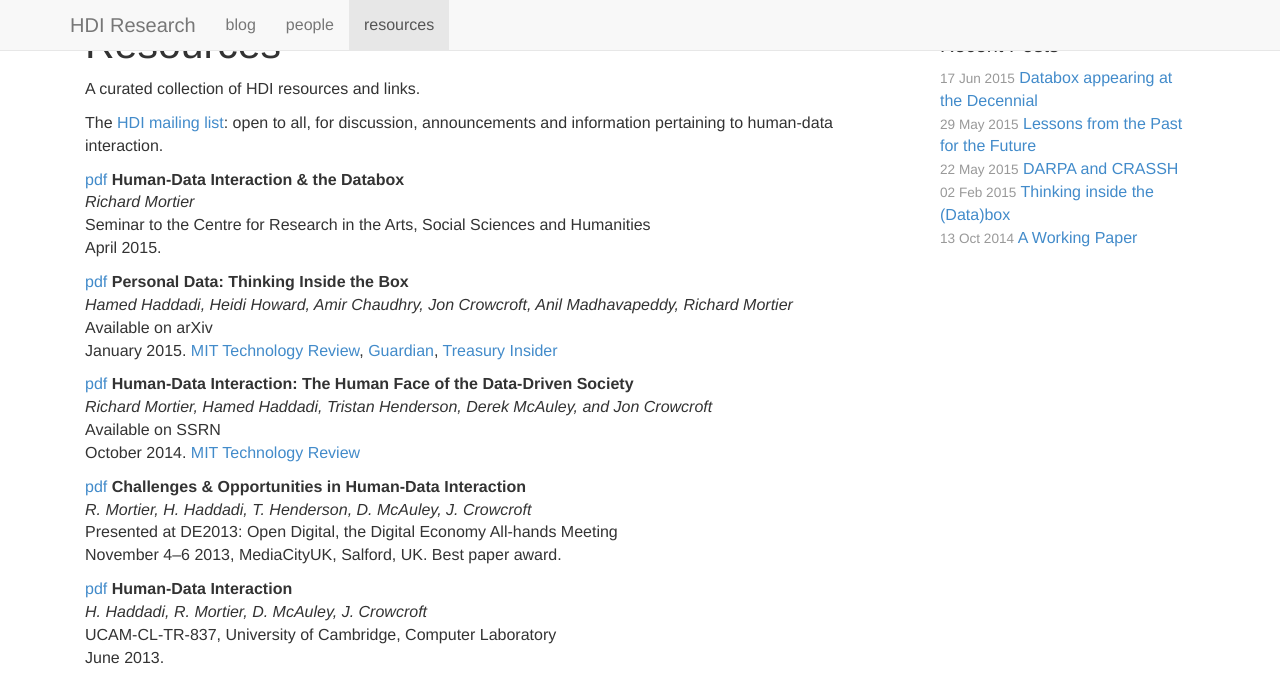
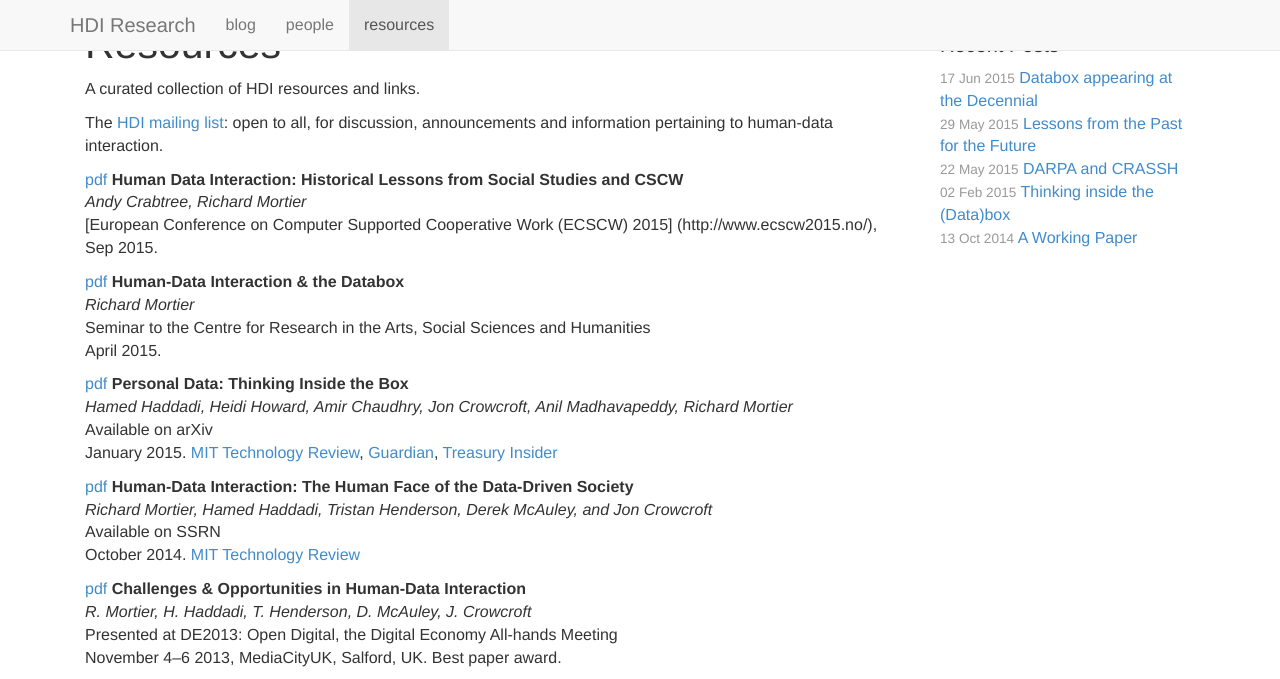
Before and after one commit to hdiresearch/hdiresearch.github.io, a Jekyll site: the page built from resources/index.md, in a window 1280 px wide and 1146 px high. Shown: the top 679 px of the window. Built offline with Jekyll 4.4.1, drawn with Linux system fonts in a browser that asks for light colours; nearby versions of some CDN libraries; some web fonts are replaced; part of the change alters nothing that is shown.

Commit message:
site: fix resources page

```diff
--- a/resources.md
+++ /dev/null
@@ -1,47 +0,0 @@
----
-layout: page
-section: resources
-parent: home
-title: HDI Resources
-description: Collected HDI Resources
----
-
-# Resources
-
-A curated collection of HDI resources and links.
-
-The [HDI mailing list](http://jiscmail.ac.uk/HDI): open to all, for discussion, announcements and information pertaining to human-data interaction.
-
-[pdf](201504-crassh.pdf)
-__Human-Data Interaction & the Databox__<br />
-_Richard Mortier_<br />
-Seminar to the Centre for Research in the Arts, Social Sciences and Humanities<br/>
-April 2015.
-
-[pdf](http://arxiv.org/pdf/1501.04737v1.pdf)
-__Personal Data: Thinking Inside the Box__<br />
-_Hamed Haddadi, Heidi Howard, Amir Chaudhry, Jon Crowcroft, Anil Madhavapeddy, Richard Mortier_<br />
-Available on arXiv<br />
-January 2015.
-[MIT Technology Review](http://www.technologyreview.com/view/534526/how-a-box-could-solve-the-personal-data-conundrum/),
-[Guardian](http://www.theguardian.com/technology/2015/feb/01/control-personal-data-databox-end-user-agreement),
-[Treasury Insider](http://www.treasuryinsider.com/2015/01/29/the-team-that-wants-to-give-you-back-all-your-data-and-why-thats-great-news-for-the-fintech-industry/)
-
-[pdf](http://ssrn.com/abstract=2508051)
-__Human-Data Interaction: The Human Face of the Data-Driven Society__<br />
-_Richard Mortier, Hamed Haddadi, Tristan Henderson, Derek McAuley, and Jon Crowcroft_<br />
-Available on SSRN<br/>
-October 2014.
-[MIT Technology Review](http://www.technologyreview.com/view/533901/the-emerging-science-of-human-data-interaction/)
-
-[pdf](http://www.cs.nott.ac.uk/~rmm/papers/pdf/de13-hdi.pdf)
-__Challenges & Opportunities in Human-Data Interaction__<br />
-_R. Mortier, H. Haddadi, T. Henderson, D. McAuley, J. Crowcroft_<br />
-Presented at DE2013: Open Digital, the Digital Economy All-hands Meeting<br/>
-November 4--6 2013, MediaCityUK, Salford, UK. Best paper award.
-
-[pdf](http://www.cl.cam.ac.uk/techreports/UCAM-CL-TR-837.pdf)
-__Human-Data Interaction__<br />
-_H. Haddadi, R. Mortier, D. McAuley, J. Crowcroft_<br />
-UCAM-CL-TR-837, University of Cambridge, Computer Laboratory<br />
-June 2013.
--- a/resources/index.md
+++ b/resources/index.md
@@ -12,26 +12,44 @@ A curated collection of HDI resources and links.
 
 The [HDI mailing list](http://jiscmail.ac.uk/HDI): open to all, for discussion, announcements and information pertaining to human-data interaction.
 
+[pdf](http://mor1.github.io/publications/pdf/ecscw15-hdi.pdf)
+__Human Data Interaction: Historical Lessons from Social Studies and CSCW__<br
+/>
+_Andy Crabtree, Richard Mortier_<br />
+[European Conference on Computer Supported Cooperative Work (ECSCW) 2015]
+(http://www.ecscw2015.no/),<br />
+Sep 2015.
+
+[pdf](201504-crassh.pdf)
+__Human-Data Interaction & the Databox__<br />
+_Richard Mortier_<br />
+Seminar to the Centre for Research in the Arts, Social Sciences and Humanities<br/>
+April 2015.
+
 [pdf](http://arxiv.org/pdf/1501.04737v1.pdf)
 __Personal Data: Thinking Inside the Box__<br />
 _Hamed Haddadi, Heidi Howard, Amir Chaudhry, Jon Crowcroft, Anil Madhavapeddy, Richard Mortier_<br />
-The 5th decennial Aarhus conferences (Aarhus 2015), August 2015, Available on arXiv, <br/>
-Jan 2015. [MIT Technology Review](http://www.technologyreview.com/view/534526/how-a-box-could-solve-the-personal-data-conundrum/) , [Guardian](http://www.theguardian.com/technology/2015/feb/01/control-personal-data-databox-end-user-agreement) , [Treasury Insider](http://www.treasuryinsider.com/2015/01/29/the-team-that-wants-to-give-you-back-all-your-data-and-why-thats-great-news-for-the-fintech-industry/)
+Available on arXiv<br />
+January 2015.
+[MIT Technology Review](http://www.technologyreview.com/view/534526/how-a-box-could-solve-the-personal-data-conundrum/),
+[Guardian](http://www.theguardian.com/technology/2015/feb/01/control-personal-data-databox-end-user-agreement),
+[Treasury Insider](http://www.treasuryinsider.com/2015/01/29/the-team-that-wants-to-give-you-back-all-your-data-and-why-thats-great-news-for-the-fintech-industry/)
 
 [pdf](http://ssrn.com/abstract=2508051)
 __Human-Data Interaction: The Human Face of the Data-Driven Society__<br />
 _Richard Mortier, Hamed Haddadi, Tristan Henderson, Derek McAuley, and Jon Crowcroft_<br />
-Available on SSRN, <br/>
-Oct 2014. [MIT Technology Review](http://www.technologyreview.com/view/533901/the-emerging-science-of-human-data-interaction/)
+Available on SSRN<br/>
+October 2014.
+[MIT Technology Review](http://www.technologyreview.com/view/533901/the-emerging-science-of-human-data-interaction/)
 
-[pdf](http://www.cs.nott.ac.uk/~rmm/papers/pdf/de13-hdi.pdf)
+[pdf](http://mor1.github.io/publications/pdf/de13-hdi.pdf)
 __Challenges & Opportunities in Human-Data Interaction__<br />
 _R. Mortier, H. Haddadi, T. Henderson, D. McAuley, J. Crowcroft_<br />
-Presented at DE2013: Open Digital, the Digital Economy All-hands Meeting, <br/>
-Nov 4--6 2013, MediaCityUK, Salford, UK. Best paper award.
+Presented at DE2013: Open Digital, the Digital Economy All-hands Meeting<br/>
+November 4--6 2013, MediaCityUK, Salford, UK. Best paper award.
 
 [pdf](http://www.cl.cam.ac.uk/techreports/UCAM-CL-TR-837.pdf)
 __Human-Data Interaction__<br />
 _H. Haddadi, R. Mortier, D. McAuley, J. Crowcroft_<br />
-UCAM-CL-TR-837, University of Cambridge, Computer Laboratory. <br />
+UCAM-CL-TR-837, University of Cambridge, Computer Laboratory<br />
 June 2013.
```
